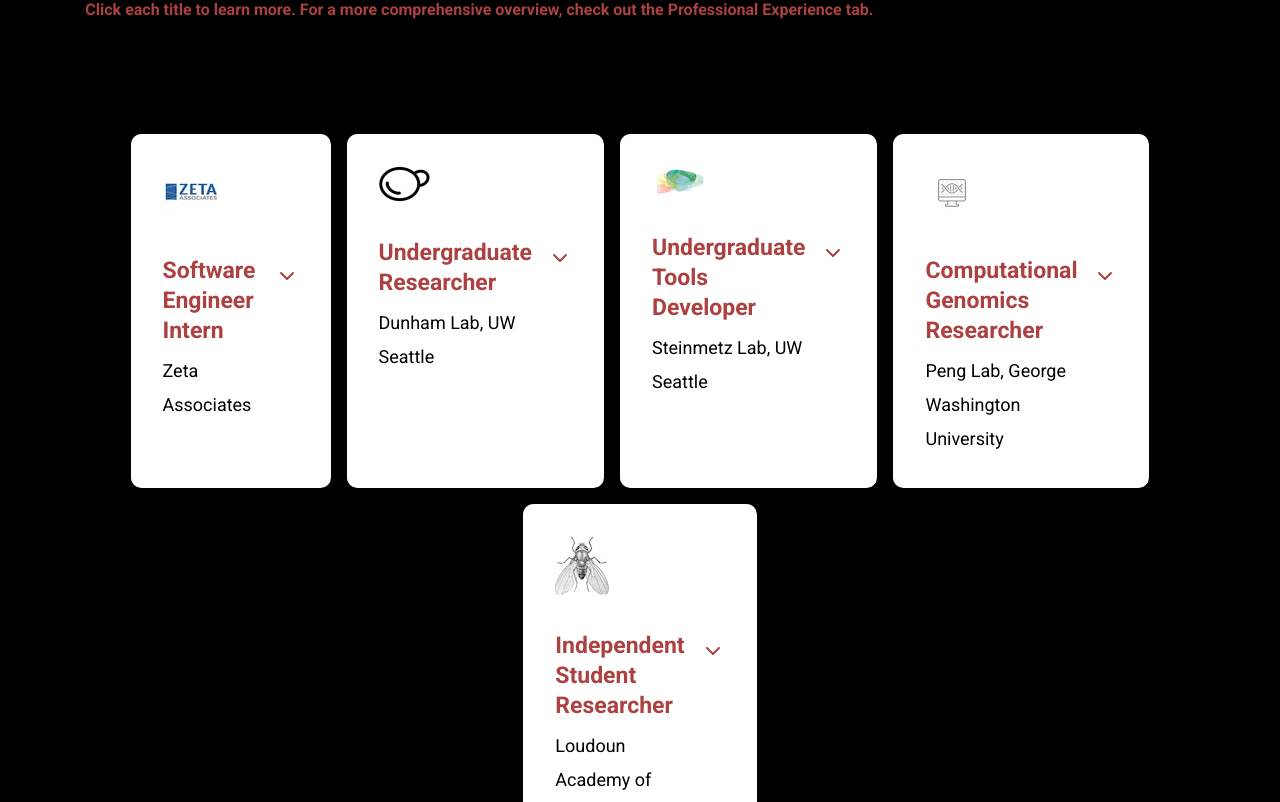
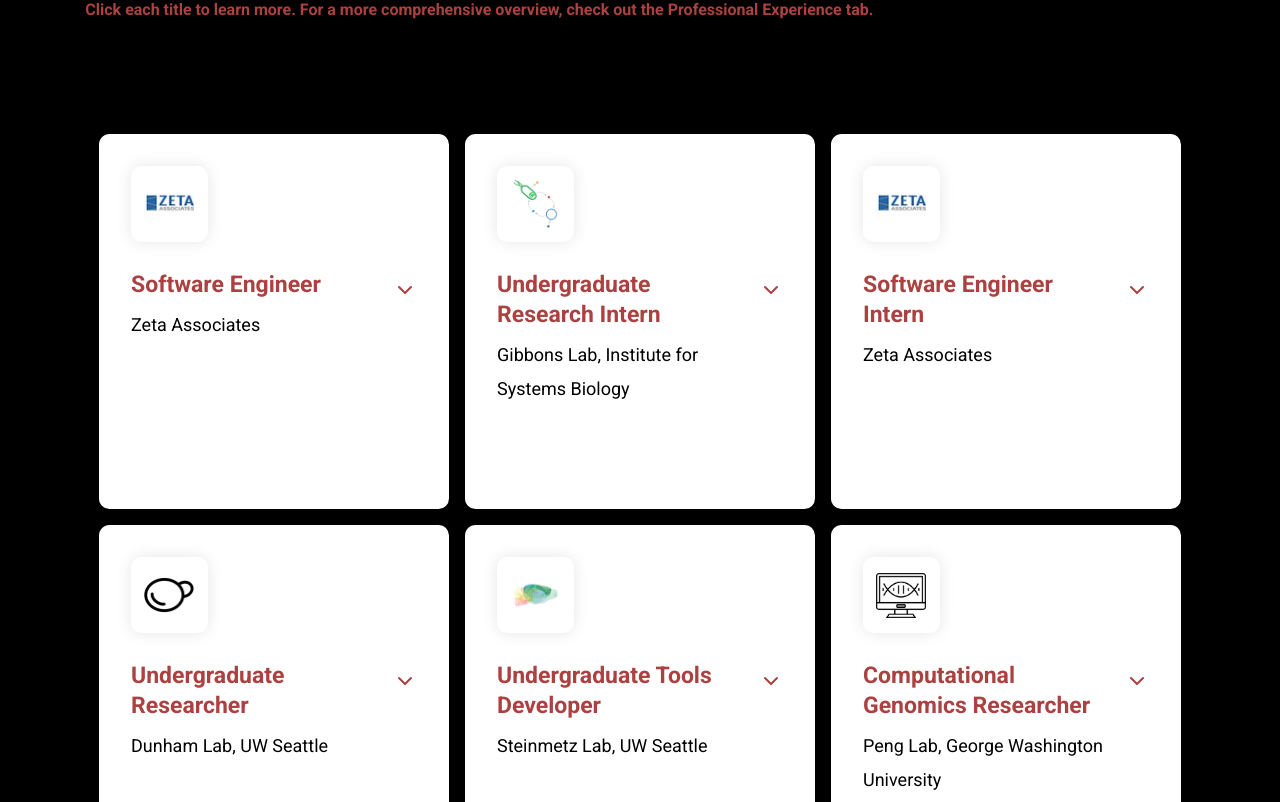
Before and after one commit to jasmine-schoch/jasmine-schoch.github.io, a React (Create React App) app: page / in a window 1280 px wide. Shown: the part 1118-1920 px from the top of the page. Built offline with nearby package versions, Linux system fonts and the light colour scheme.

Commit message:
updated experience section to include zeta + isb and improved ui

```diff
--- a/src/App.css
+++ b/src/App.css
@@ -287,17 +287,19 @@ h3 {
   display: flex;
   flex-wrap: wrap;
   justify-content: center;
-  align-items: stretch;
+  align-items: flex-start;
   gap: 42.6px;
   width: 100%;
 }
-.experiences--section--card {
+.experience--section--card {
   display: flex;
   padding: 32px;
   flex-direction: column;
   align-items: flex-start;
   gap: 32px;
   flex: 0 0 200px;
+  min-height: 375px;
+  min-width: 350px;
   border-radius: 10.6px;
   background-color: var(--white);
   box-sizing: border-box;
@@ -314,14 +316,13 @@ h3 {
   border-radius: 10.6px;
   background-color: var(--white);
   box-shadow: 0 0 16px 0 rgba(0,0,0,0.1);
-  height: 120px;
-  min-height: 120px;
-  max-height: 120px;
+  width: 50px;
+  height: 50px;
   flex-shrink: 0;
 }
 .experience--section--img img {
-  max-height: 100%;
-  max-width: 100%;
+  width: 100%;
+  height: 100%;
   object-fit: contain;
 }
 .experience--section--card--content {
@@ -940,7 +941,7 @@ h3 {
     grid-template-columns: 1fr;
     gap: 30px;
   }
-  .experiences--section--card {
+  .experience--section--card {
     padding: 24px;
     width: 100%;
     max-width: 100%;
--- a/src/Pages/Home/ExperienceContainer.jsx
+++ b/src/Pages/Home/ExperienceContainer.jsx
@@ -14,8 +14,8 @@ export default function ExperienceContainer() {
     return (
         <div className="experience--section--container">
             {data?.experiences?.map((item, index) => (
-                <div key={index} className="experiences--section--card">
-                    <div className="experiences--section--img">
+                <div key={index} className="experience--section--card">
+                    <div className="experience--section--img">
                         <img src={item.src} alt="Logo or symbol to represent the experience" />
                     </div>
                     <div className="experience--section--card--content">
--- a/src/data/index.json
+++ b/src/data/index.json
@@ -1,35 +1,49 @@
 {
     "experiences": [
         {
-            "id": "1",
+            "id": "94",
+            "title": "Software Engineer",
+            "src": "./img/zeta.jpeg",
+            "company": "Zeta Associates",
+            "description": "DevOps Engineer building and maintaining a proprietary cloud infrastructure to support internal production systems."
+        },
+        {
+            "id": "95",
+            "title": "Undergraduate Research Intern",
+            "src": "./img/micom.png",
+            "company": "Gibbons Lab, Institute for Systems Biology",
+            "description": "Processed metagenomic sequencing data using Qiime2 and Kraken pipelines to build genome-scale metabolic models for community-level analysis. Applied MICOM metabolic modeling framework to investigate gut microbiome signatures in Parkinson's Disease. Validated model predictions using statistical analysis including linear regression and FDR correction. Constructed custom Kraken2 database to process rumen microbiome metagenomic data for investigating methane emission reduction strategies in silico."
+        },
+        {
+            "id": "96",
             "title": "Software Engineer Intern",
             "src": "./img/zeta.jpeg",
             "company": "Zeta Associates",
             "description": "Exploring applications of Web Assembly and Kubernetes through research and development for government contracts."
         },
         {
-            "id": "2",
+            "id": "97",
             "title": "Undergraduate Researcher",
             "src": "./img/yeast.png",
             "company": "Dunham Lab, UW Seattle",
             "description": "Redesigned and improved the UI of yEvo, a mutation browser R Shiny app for yeast evolution data visualization. Enabled data collaboration by allowing users to upload and visualize their data, fostering data-driven decision-making. Led the development of during a hackathon, and later joined the lab to enhance features based on user feedback."
         },
         {
-            "id": "3",
+            "id": "98",
             "title": "Undergraduate Tools Developer",
             "src": "./img/urchin.png",
             "company": "Steinmetz Lab, UW Seattle",
             "description": "Developed a 3D anatomical brain data renderer (Urchin) in collaboration with Dr. Dan Birman. Implemented features to enhance data exploration and analysis via scripting in C# within Unity Game Engine. Established proxy server for secure communication between client-side browser applications and python notebooks. Developed an intuitive python API to allow those with minimal coding experience to run renderer with ease."
         },
         {
-            "id": "4",
+            "id": "99",
             "title": "Computational Genomics Researcher",
             "src": "./img/dna.png",
             "company": "Peng Lab, George Washington University",
             "description": "Contributed to efforts in the research field of computational genomics, utilizing computational algorithms and machine learning specifically focused on epigenetics and gene regulation under Dr. Weiqun Peng. Used random forest algorithm to predict Hi-C interactions using epigenetic features and Sei data from lymphoblast narrow peak density data."
         },
         {
-            "id": "5",
+            "id": "100",
             "title": "Independent Student Researcher",
             "src": "./img/drosophila.jpeg",
             "company": "Loudoun Academy of Science",
```
Also changed, not shown: public/img/dna.png, public/img/micom.png (added).
